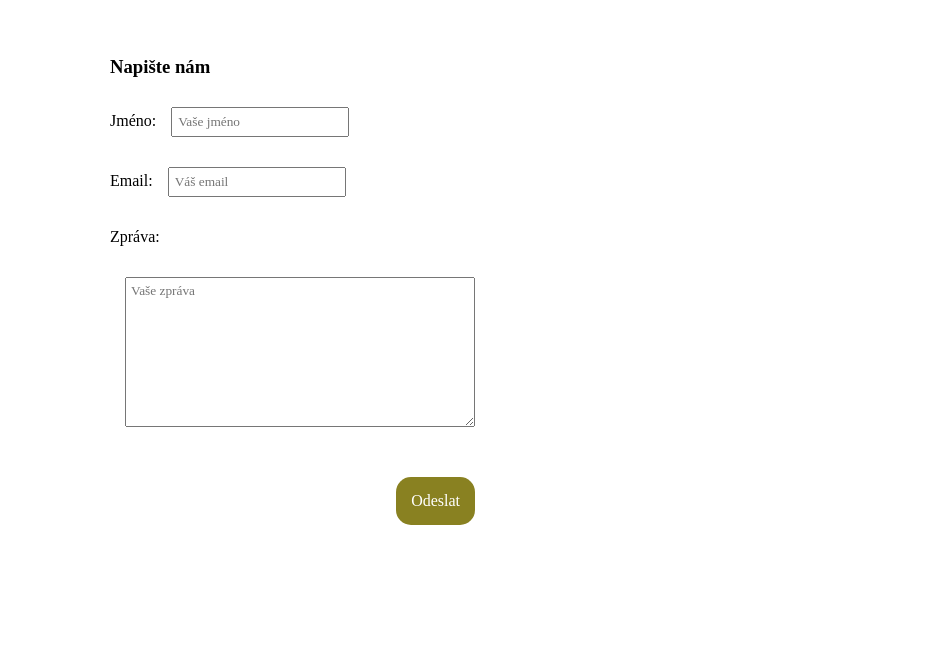
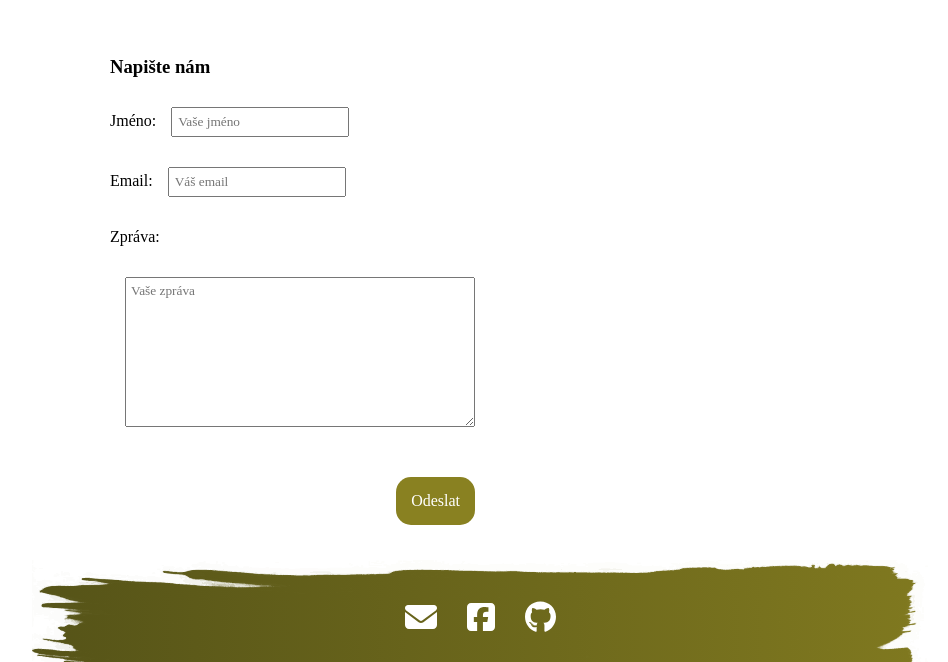
Before and after one commit to pulcovamon/tvorive-kurzy, a React (Vite) app: page /kontakty in a window 1280 px wide. Shown: the part 926-1588 px from the top of the page, without its empty margins (160-1108 px from the left). Before the commit the page ends 1486 px from the top, so only its background shows below. Built offline with nearby package versions, Linux system fonts and the light colour scheme; the HTML template or start-up script is replaced by a standard one; a web font is replaced by a local one.

Commit message:
add footer

```diff
--- a/src/App.css
+++ b/src/App.css
@@ -44,20 +44,66 @@ body {
   mask-repeat: no-repeat;
 }
 
+.footer {
+  background: linear-gradient(to right, #4C4B16, #898121);
+  margin-top: 0;
+  width: 100vw;
+  text-align: center;
+  color: white;
+
+  -webkit-mask-image: url('/paint.png');
+  -webkit-mask-position: top;
+  -webkit-mask-repeat: no-repeat;
+  mask-image: url('/paint6.png');;
+  mask-position: top;
+  mask-size: 70% 250%;
+  mask-repeat: no-repeat;
+}
+
+.footer a {
+  color: white;
+}
+
+.footer a:hover {
+  color: #FA812F;
+}
+
+.footer-links {
+  display: flex;
+  flex-direction: row;
+  gap: 30px;
+  align-items: center;
+  justify-content: center;
+  padding-top: 40px;
+  padding-bottom: 25px;
+}
+
 body {
   margin: 0;
   padding: 0;
-  display: flex;
-  flex-direction: column;
-  height: 100vh;
 }
 
 .app-container {
-  display: flex;
-  flex-direction: row;
   margin: 0;
   padding: 0;
+}
+
+.wrapper {
+  display: flex;
+  flex-direction: column;
+  min-height: 100vh;
+}
+
+.content {
+  display: flex;
+  justify-content: center;
+  align-items: center;
+  flex-grow: 1;
+  padding: 20px;
+  margin-left: 250px;
+  margin-right: 250px;
   margin-top: 15vh;
+  position: relative;
 }
 
 .navbar {
@@ -112,16 +158,6 @@ body {
   color: white;
 }
 
-.content {
-  display: flex;
-  justify-content: center;
-  align-items: center;
-  flex-grow: 1;
-  padding: 20px;
-  margin-left: 250px;
-  margin-right: 250px;
-}
-
 h2 {
   color: #333;
 }
@@ -129,6 +165,7 @@ h2 {
 .navbar-img {
   position: fixed;
   bottom: 0;
+  z-index: 5;
 }
 
 .background-palette {
@@ -136,7 +173,7 @@ h2 {
   position: fixed;
   right: -250px;
   top: 10vh;
-  z-index: 5;
+  z-index: -1;
 }
 
 .background-palette2 {
@@ -144,7 +181,7 @@ h2 {
   position: fixed;
   right: 0;
   bottom: 0;
-  z-index: 5;
+  z-index: -1;
 }
 
 .icon {
--- a/src/App.tsx
+++ b/src/App.tsx
@@ -14,6 +14,7 @@ import Info from "./pages/Info";
 import Contacts from "./pages/Contacts";
 import AboutMe from "./pages/AboutMe";
 import Gallery from "./pages/Gallery";
+import Footer from "./components/Footer";
 
 const images = [
   "469081208_122168847446249789_5586547136073549947_n.jpg",
@@ -36,6 +37,8 @@ const AppContent: React.FC = () => {
   const [navbarVisible, setNavbarVisible] = useState(false);
   const [isDesktop, setIsDesktop] = useState(window.innerWidth >= 768);
   const location = useLocation();
+
+  const emailAddress = "tvorive.kurzy.eva@gmail.com";
 
   useEffect(() => {
     const handleResize = () => {
@@ -87,6 +90,7 @@ const AppContent: React.FC = () => {
         width={250}
       />
 
+      <div className="wrapper">
       <div className="content">
         <Routes>
           <Route path="/" element={<Home images={images} />} />
@@ -95,6 +99,9 @@ const AppContent: React.FC = () => {
           <Route path="/o-me" element={<AboutMe />} />
           <Route path="/galerie" element={<Gallery images={images} />} />
         </Routes>
+      </div>
+
+      <Footer emailAddress={emailAddress} />
       </div>
     </div>
   );
--- /dev/null
+++ b/src/components/Footer.tsx
@@ -0,0 +1,33 @@
+import { faGithub, faSquareFacebook } from "@fortawesome/free-brands-svg-icons";
+import { faEnvelope } from "@fortawesome/free-solid-svg-icons";
+import { FontAwesomeIcon } from "@fortawesome/react-fontawesome";
+import { Link } from "react-router-dom";
+
+const Footer = ({ emailAddress }: { emailAddress: string }) => {
+  return (
+    <div className="footer">
+      <div className="footer-links">
+        <h1>
+          <Link to={`mailto:${emailAddress}`}>
+            <FontAwesomeIcon icon={faEnvelope} />
+          </Link>
+        </h1>
+        <h1>
+          <Link
+            to="https://www.facebook.com/profile.php?id=61557493675613"
+            target="_blank"
+          >
+            <FontAwesomeIcon icon={faSquareFacebook} />
+          </Link>
+        </h1>
+        <h1>
+            <Link to="#" >
+            <FontAwesomeIcon icon={faGithub} />
+            </Link>
+        </h1>
+      </div>
+    </div>
+  );
+};
+
+export default Footer;
```
Also changed, not shown: public/paint5.png (added), public/paint6.png (added).
